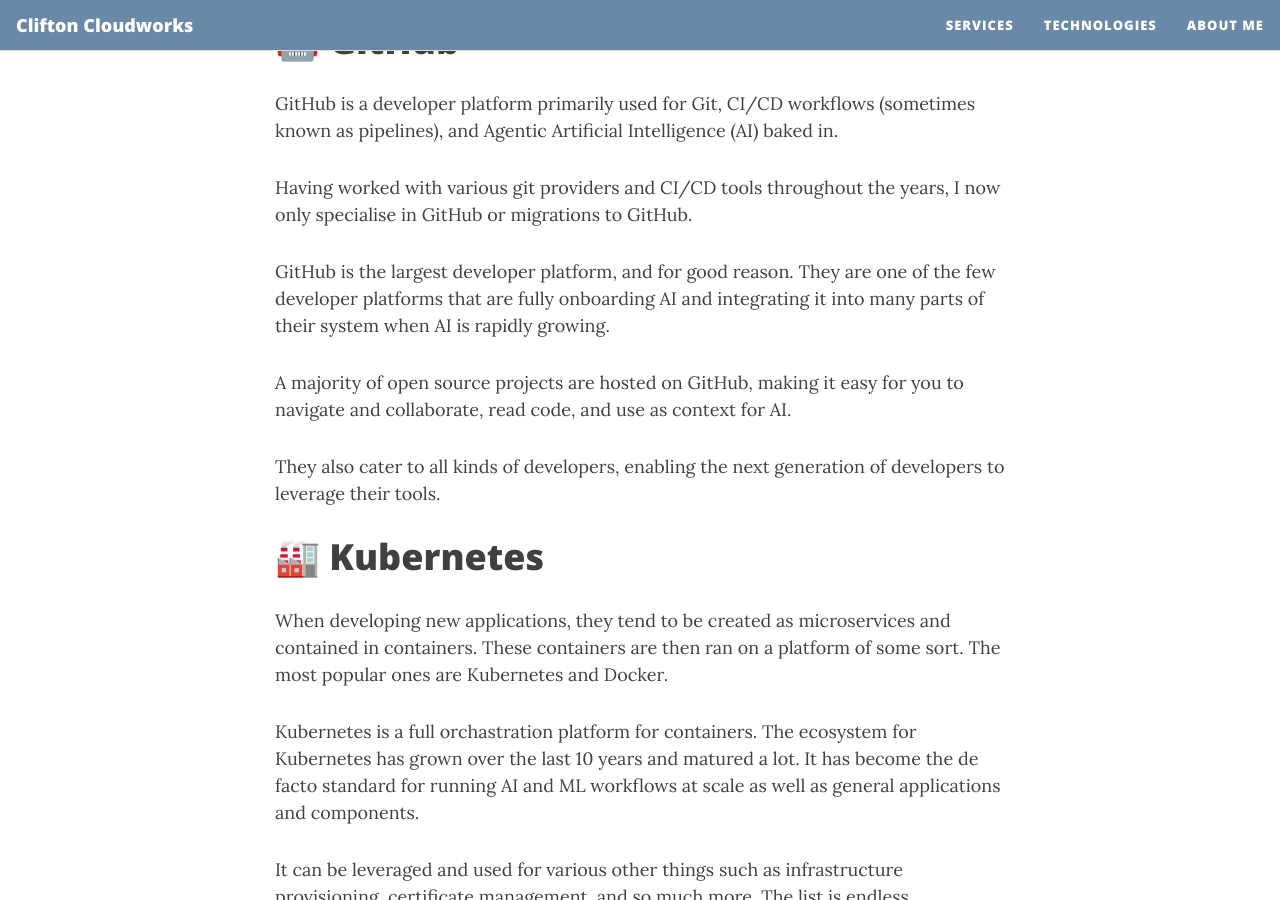
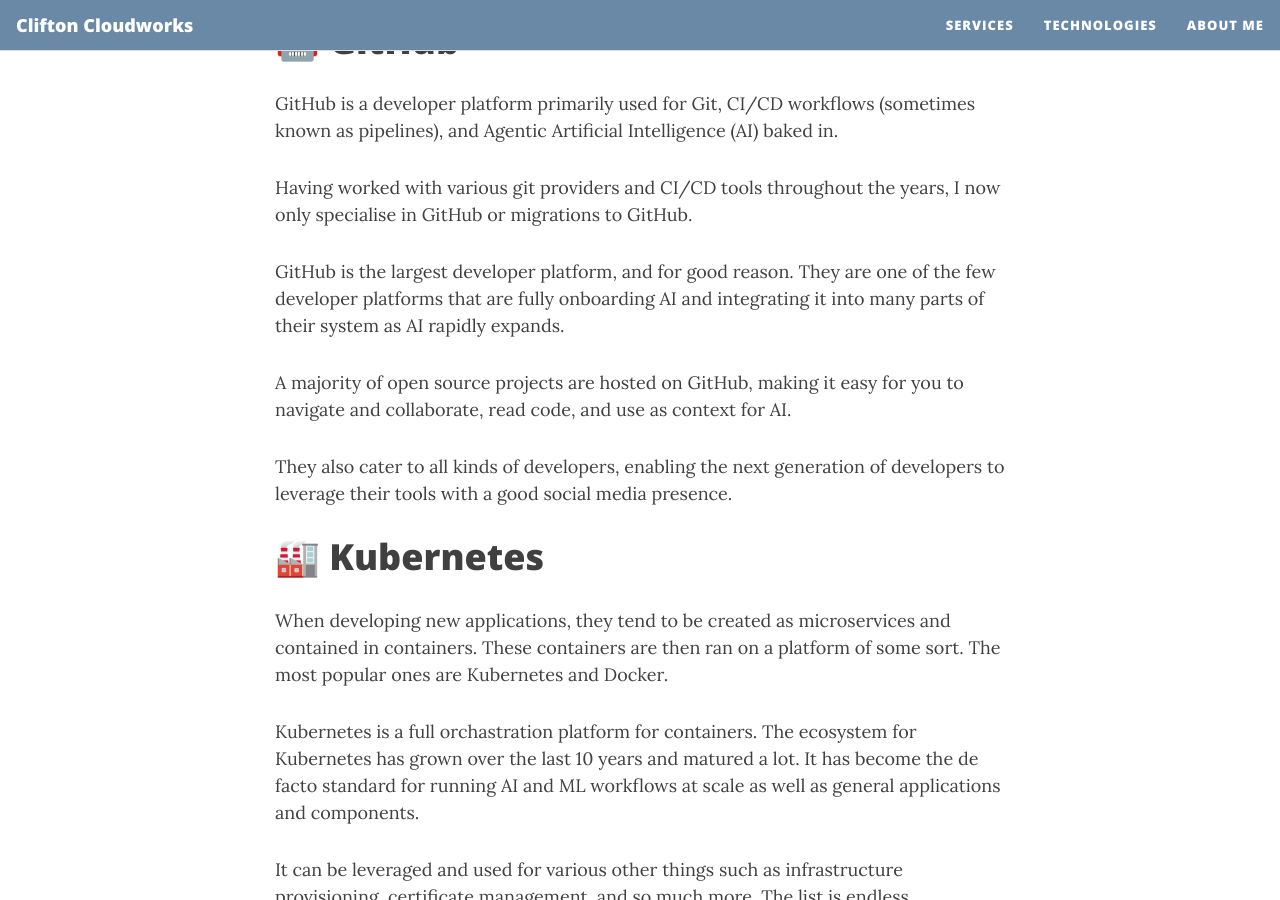
Before and after one commit to ChilledEther/business-site, a Jekyll site: the page built from pages/technologies.md, in a window 1280 px wide and 900 px high, scrolled down 567 px. Built offline with Jekyll 4.4.1, drawn with Linux system fonts in a browser that asks for light colours.

Commit message:
docs: update technologies

```diff
--- a/pages/technologies.md
+++ b/pages/technologies.md
@@ -20,11 +20,11 @@
 
 Having worked with various git providers and CI/CD tools throughout the years, I now only specialise in GitHub or migrations to GitHub.
 
-GitHub is the largest developer platform, and for good reason. They are one of the few developer platforms that are fully onboarding AI and integrating it into many parts of their system when AI is rapidly growing.
+GitHub is the largest developer platform, and for good reason. They are one of the few developer platforms that are fully onboarding AI and integrating it into many parts of their system as AI rapidly expands.
 
 A majority of open source projects are hosted on GitHub, making it easy for you to navigate and collaborate, read code, and use as context for AI.
 
-They also cater to all kinds of developers, enabling the next generation of developers to leverage their tools.
+They also cater to all kinds of developers, enabling the next generation of developers to leverage their tools with a good social media presence.
 
 # 🏭 Kubernetes
 
```
